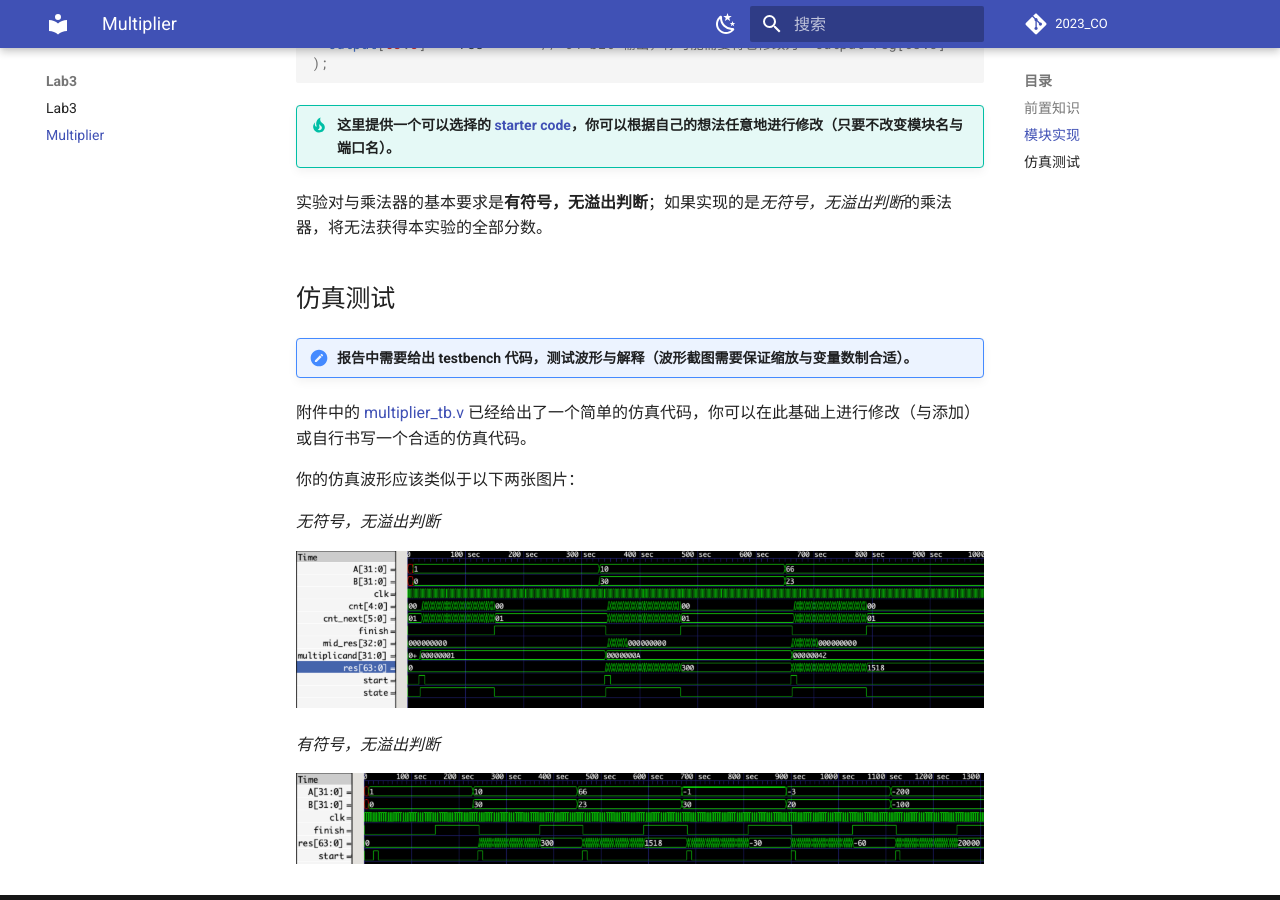
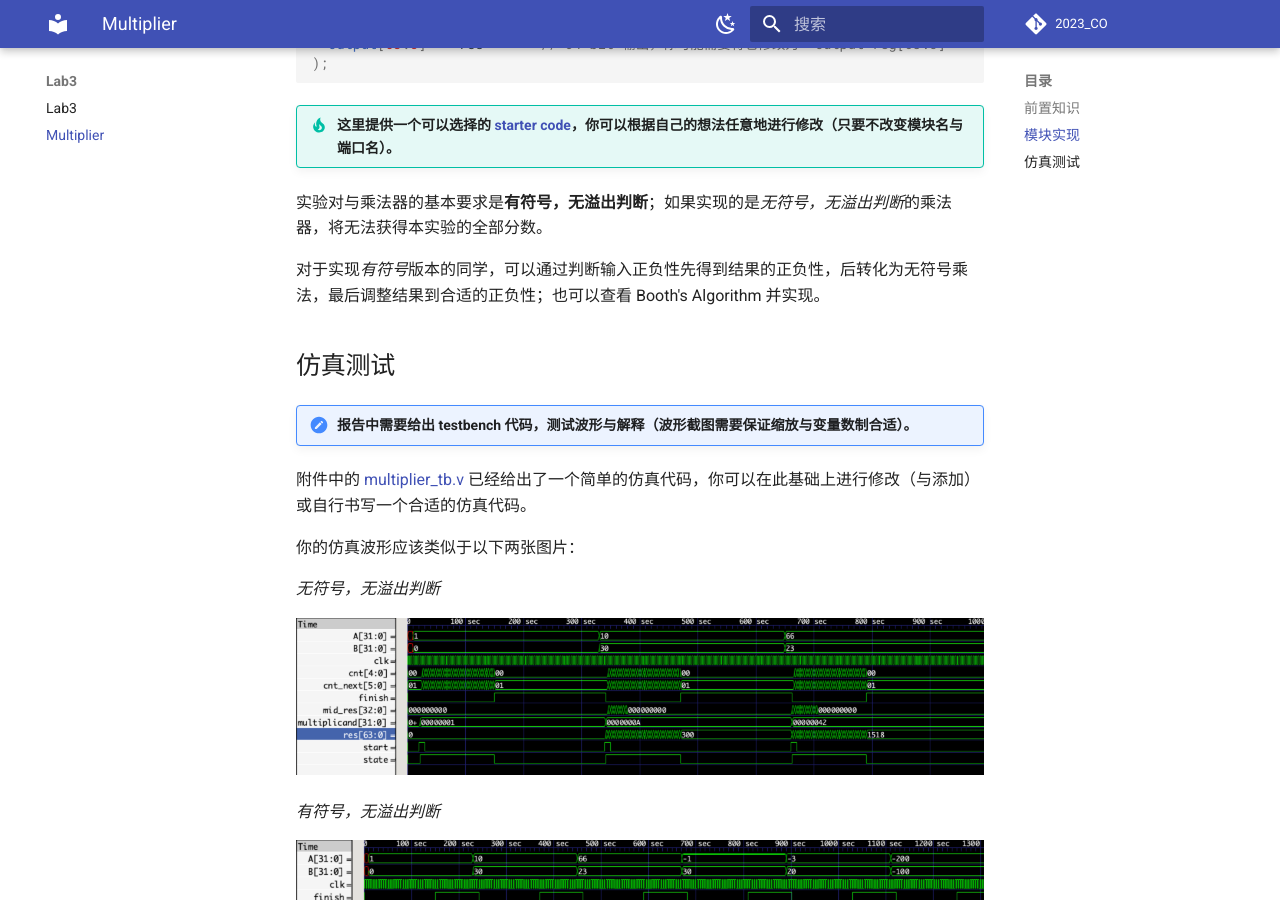
Before and after one commit to Guahao31/2023_CO, an MkDocs documentation site: the page built from docs/Lab3/multiplier.md, in a window 1280 px wide and 900 px high, scrolled down 1399 px. Built offline with MkDocs 1.6.1 and Material for MkDocs 9.7.7, drawn with Linux system fonts in a browser that asks for light colours; comment, search, counter and statistics services are not loaded.

Commit message:
update: Lab3 模块实现 添加对有符号版本实现的提示

```diff
--- a/docs/Lab3/multiplier.md
+++ b/docs/Lab3/multiplier.md
@@ -37,6 +37,8 @@ module multiplier(
 
 实验对与乘法器的基本要求是**有符号，无溢出判断**；如果实现的是*无符号，无溢出判断*的乘法器，将无法获得本实验的全部分数。
 
+对于实现*有符号*版本的同学，可以通过判断输入正负性先得到结果的正负性，后转化为无符号乘法，最后调整结果到合适的正负性；也可以查看 Booth's Algorithm 并实现。
+
 ## 仿真测试
 
 !!! note "报告中需要给出 testbench 代码，测试波形与解释（波形截图需要保证缩放与变量数制合适）。"
```
